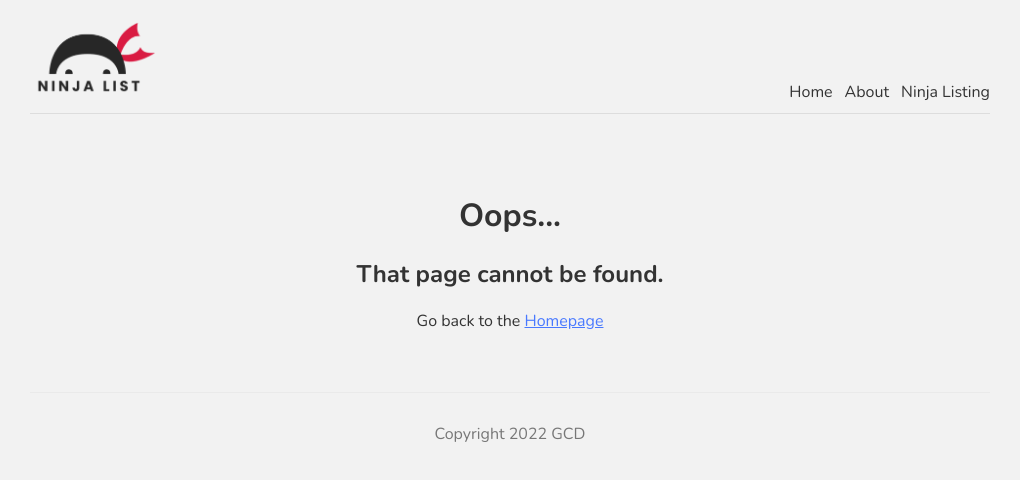
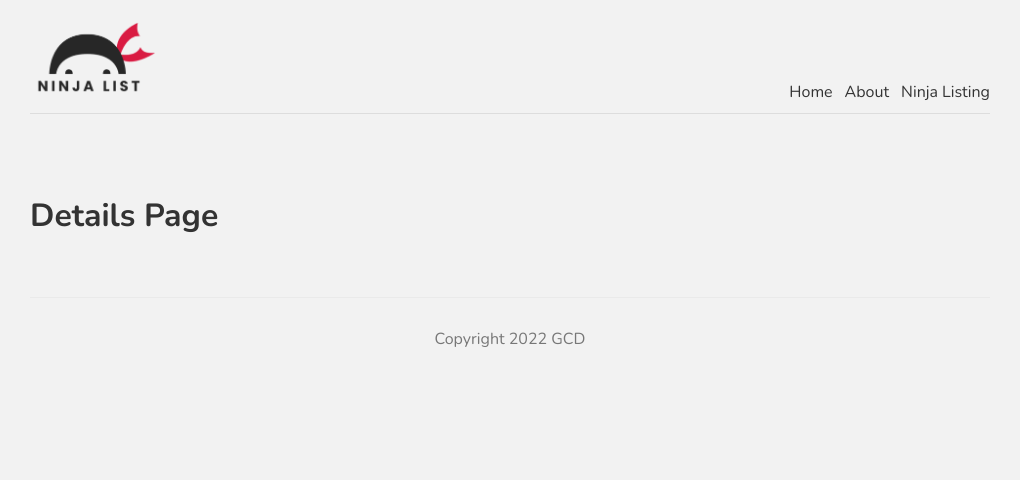
Before and after one commit to gcd253/learn-about-next, a Next.js app: page /ninjas/1 in a window 1280 px wide. Before the commit this address had no page. Shown: the top 480 px of the page, without its empty margins (130-1150 px from the left). Built offline with nearby package versions, Linux system fonts and the light colour scheme.

Commit message:
routes for individual listings

```diff
--- /dev/null
+++ b/pages/ninjas/[id].js
@@ -0,0 +1,9 @@
+const Details = () => {
+    return (
+        <div>
+            <h1>Details Page</h1>
+        </div>
+    );
+}
+
+export default Details;
--- a/pages/ninjas/index.js
+++ b/pages/ninjas/index.js
@@ -1,5 +1,6 @@
 import Head from "next/head";
 import styles from '../../styles/Ninjas.module.css'
+import Link from "next/link";
 
 export const getStaticProps = async () => {
 
@@ -21,11 +22,11 @@
             <div>
                 <h1>All ninjas</h1>
                 {ninjas.map(ninja => (
-                    <div key={ninja.id}>
+                    <Link href={`/ninjas/${ninja.id}`} key={ninja.id}>
                         <a className={styles.single}>
                             <h3>{ninja.name}</h3>
                         </a>
-                    </div>
+                    </Link>
                 ))}
             </div>
         </>
```
